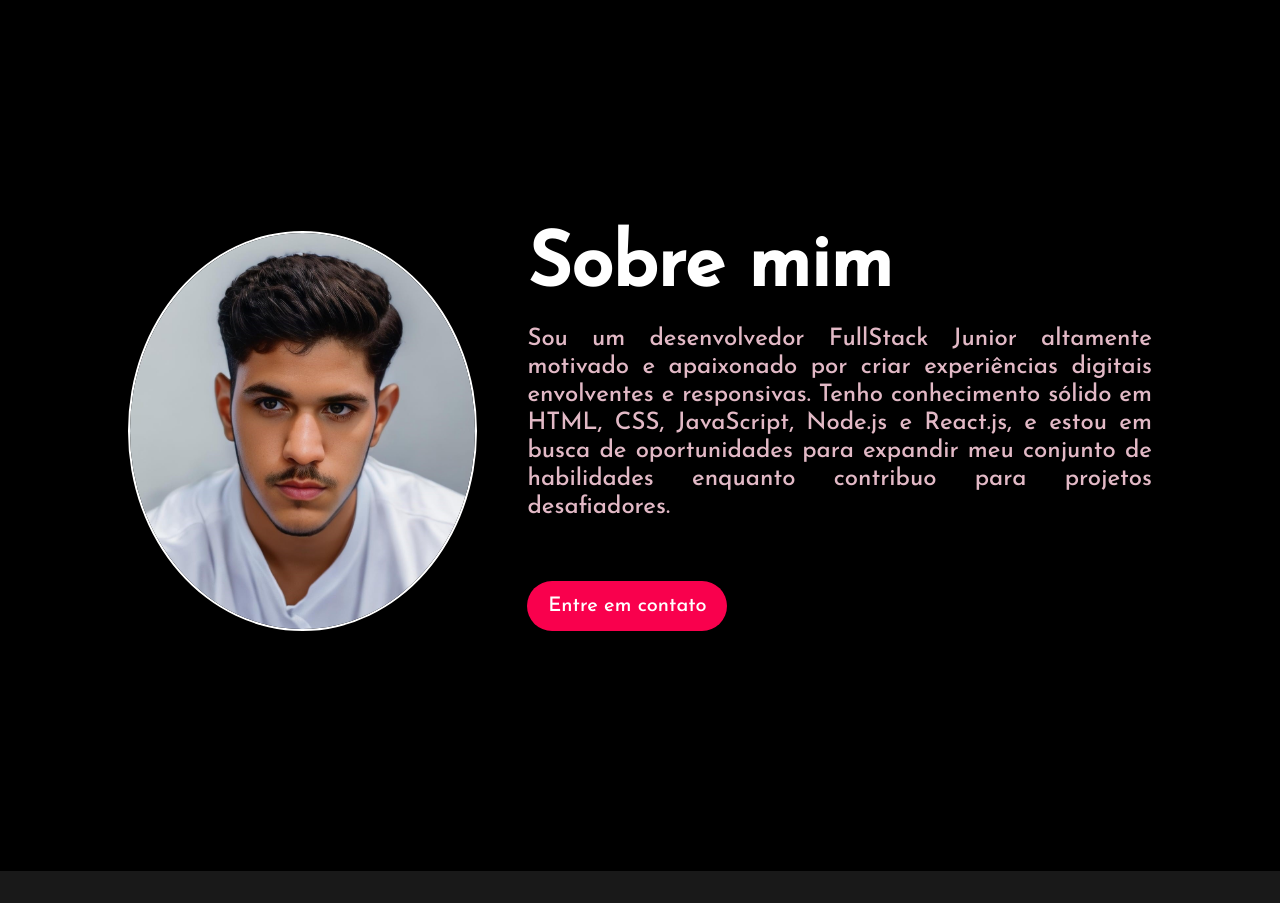
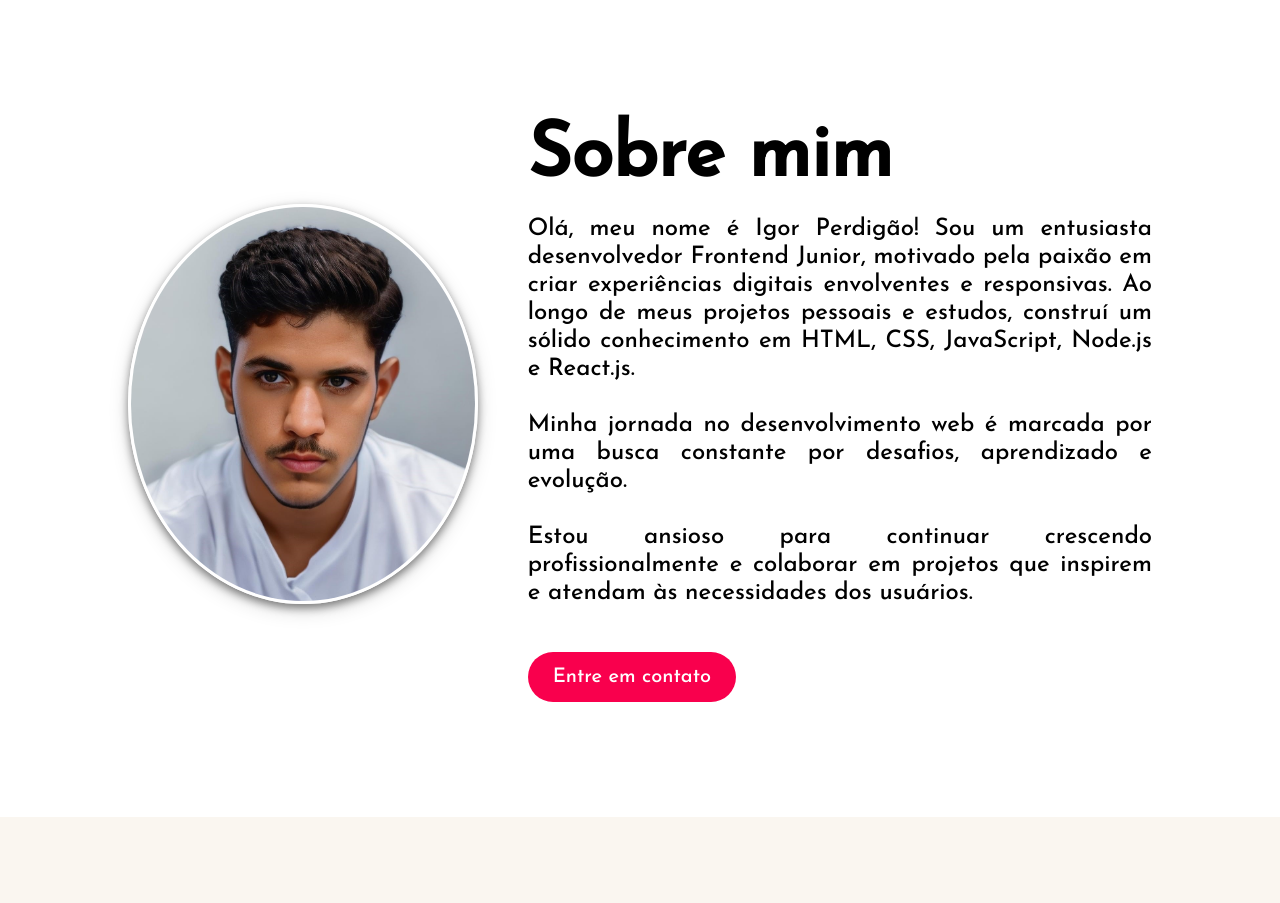
Before and after one commit to Hashtag-igor/Portfolio, a React (Vite) app: page / in a window 1280 px wide. Shown: the part 900-1803 px from the top of the page. Built offline with nearby package versions, Linux system fonts and the light colour scheme.

Commit message:
Modifica o component HomePage

```diff
--- a/src/pages/HomePage.jsx
+++ b/src/pages/HomePage.jsx
@@ -8,9 +8,10 @@ import Card from "../components/Card"
 import projectsData from '../components/ProjectsData';
 
 //styled-components exports
-import { HomeContainer, ProfileInfoButton, ProfileInfoContainer, ProfileInfoDescription, ProfileInfoTitle, ProfileSectionContainer,
+import { Container, ProfileInfoButton, ProfileInfoContainer, ProfileInfoDescription, ProfileInfoTitle, ProfileSectionContainer,
          ProfileSectionIMG, ProjectCardContainer, ProjectSectionContainer, ProjectSectionTitle, HomeInfoContainer, HomeNameLeft, HomeNameRight, HomeProfession,
-         HomeProfileInfo, AllProjects, AllProjectsContainer, Background} from "../styles/HomeStyles"
+         HomeProfileInfo, AllProjects, AllProjectsContainer, Background, ProfileHeaderSectionContainer, ProfileFirstContainer,
+         ProfileSecondContainer} from "../styles/HomeStyles"
 
 
 export default function HomePage() {
@@ -25,23 +26,52 @@ export default function HomePage() {
         </HomeProfileInfo>
         <Background />
       </HomeInfoContainer>
-      <HomeContainer>
-        <ProfileSectionContainer id="sobre">
+
+      <Container>
+        <ProfileFirstContainer>
+          <ProfileHeaderSectionContainer id="sobre">
             <ProfileSectionIMG src={igor} alt="Igor Perdigão" />
             <ProfileInfoContainer>
               <ProfileInfoTitle>Sobre mim</ProfileInfoTitle>
               <ProfileInfoDescription>
-              Sou um desenvolvedor FullStack Junior altamente motivado e apaixonado por criar experiências digitais envolventes e responsivas. Tenho conhecimento sólido em HTML, CSS, JavaScript, Node.js e React.js, e estou em busca de oportunidades para expandir meu conjunto de habilidades enquanto contribuo para projetos desafiadores.
+                Olá, meu nome é Igor Perdigão! Sou um entusiasta desenvolvedor Frontend Junior, motivado pela paixão em criar experiências digitais envolventes e responsivas. Ao longo de meus projetos pessoais e estudos, construí um sólido conhecimento em HTML, CSS, JavaScript, Node.js e React.js. <br /><br />
+                Minha jornada no desenvolvimento web é marcada por uma busca constante por desafios, aprendizado e evolução. <br /><br />
+                Estou ansioso para continuar crescendo profissionalmente e colaborar em projetos que inspirem e atendam às necessidades dos usuários.
               </ProfileInfoDescription>
               <ProfileInfoButton>Entre em contato</ProfileInfoButton>
             </ProfileInfoContainer>
-        </ProfileSectionContainer>
+          </ProfileHeaderSectionContainer>
+        </ProfileFirstContainer>
+
+        {/* //HABILIDADES */}
+        <ProfileSecondContainer>
+          <div style={{width: "100%", padding: "90px 0"}}>
+            <div style={{textAlign: "center"}}>
+              <h2>Meu Conjunto de Habilidades</h2>
+            </div>
+            <div style={{display: "flex", alignItems: "center", justifyContent: "space-evenly", border: "1px solid red", margin: "40px 0", textAlign: "center"}}>
+              <div style={{width: "25%"}}>
+                <span>ICONE</span>
+                <h4>Desenvolvimento Web</h4>
+                <p>Ampla experiência em desenvolvimento frontend, com ênfase em tecnologias de ponta.</p>
+              </div>
+              <div style={{width: "25%"}}>
+                <span>ICONE</span>
+                <h4>Web Design</h4>
+                <p>Habilidade em criar layouts modernos e responsivos, com foco na experiência do usuário.</p>
+              </div>
+              <div style={{width: "25%"}}>
+                <span>ICONE</span>
+                <h4>Gerenciamentos de versões</h4>
+                <p>Experiência em ferramentas de gerenciamento de versão para controle de projetos.</p>
+              </div>
+            </div>
+          </div>
+        </ProfileSecondContainer>
 
         <ProjectSectionContainer id="projetos-id">
           <ProjectSectionTitle>Principais Projetos</ProjectSectionTitle>
           <ProjectCardContainer>
-
-            {/* {projectsData.map((project, index) => ( */}
             {projectsData.filter((item, idx) => idx < 3).map((project, index) => (
               <Card
                 key={index}
@@ -57,7 +87,7 @@ export default function HomePage() {
             <AllProjects to="/allprojects">Ver todos os projetos</AllProjects>
           </AllProjectsContainer>
         </ProjectSectionContainer>
-      </HomeContainer>
+      </Container>
       <Footer />
     </>
   )
--- a/src/styles/HomeStyles.jsx
+++ b/src/styles/HomeStyles.jsx
@@ -2,13 +2,18 @@ import styled from "styled-components";
 import { Link } from "react-router-dom"
 import background from "../assets/background.png"
 
-export const HomeContainer = styled.main`
-    background-color: #000000;
+export const Container = styled.main`
     width: 100%;
 
     @media screen and (max-width: 600px) {
         font-size: 40px;
     }
+`
+export const ProfileFirstContainer = styled.div`
+    background-color: #fff;
+`
+export const ProfileSecondContainer = styled.div`
+    background-color: #FAF6F0;
 `
 
 export const Background = styled.div`
@@ -135,6 +140,34 @@ export const HomeProfession = styled.h3`
 
 
 //PROFILE SECTION
+export const ProfileHeaderSectionContainer = styled.section`
+    display: flex;
+    align-items: center;
+    /* padding: 170px 15%; */
+    width: 80%;
+    padding: 130px 0;
+    margin: auto;
+
+    @media screen and (max-width: 1024px) {
+        flex-direction: column;
+        padding: 180px 0 240px 0;
+    }
+
+    @media screen and (max-width: 700px) {
+        width: 90%;
+        margin: auto;
+        padding: 150px 0 220px 0;
+    }
+
+    @media screen and (max-width: 500px) {
+        text-align: center;
+        width: 95%;
+    }
+
+    @media screen and (max-width: 400px) {
+        padding: 120px 0 240px 0;
+    }
+`
 export const ProfileSectionContainer = styled.section`
     display: flex;
     align-items: center;
@@ -168,8 +201,12 @@ export const ProfileSectionIMG = styled.img`
     width: 400px;
     border-radius: 100%;
     /* border: 2px solid #f9004d; */
-    border: 2px solid white;
+    border: 3px solid white;
     margin-right: 50px;
+    box-shadow: 0 4px 8px rgba(0, 0, 0, 0.459), 0 6px 20px rgba(0, 0, 0, 0.15);
+
+
+
 
     @media screen and (max-width: 1024px) {
         height: 450px;
@@ -202,7 +239,7 @@ export const ProfileInfoContainer = styled.div`
     }
 `
 export const ProfileInfoTitle = styled.h2`
-    color: white;
+    color: #000000;
     font-size: 75px;
 
     @media screen and (max-width: 500px) {
@@ -219,7 +256,7 @@ export const ProfileInfoTitle = styled.h2`
     }
 `
 export const ProfileInfoDescription = styled.p`
-    color: #e2b9c6;
+    color: #000000;
     font-size: 24px;
     margin-top: 20px;
     margin-bottom: 60px;
@@ -233,18 +270,18 @@ export const ProfileInfoDescription = styled.p`
         margin: 20px auto 60px auto;
     }
 `
-export const ProfileInfoButton = styled.button`
+export const ProfileInfoButton = styled.a`
     color: white;
     background: #f9004d;
-    height: 50px;
-    width: 200px;
+    padding: 15px 25px;
     font-size: 20px;
     border: none;
     border-radius: 26px;
     cursor: pointer;
 
     &:hover {
-        background-color: black;
+        background-color: #ffffff;
+        color: #f9004d;
         border: 3px solid #f9004d;
         transition: 0.5s;
     }
--- a/src/styles/ProjectsStyles.jsx
+++ b/src/styles/ProjectsStyles.jsx
@@ -3,7 +3,9 @@ import styled from "styled-components";
 import { Link } from "react-router-dom"
 
 export const ProjectsContainer = styled.div`
-    margin: 30px 0 100px 0;
+    margin:  0 0 0 0;
+    background-color: #FAF6F0;
+    padding: 40px 0 80px 0;
 `
 export const ProjectsWrapper = styled.div`
     width: 90%;
```
Lines whose indentation alone changed are shown as unchanged.
